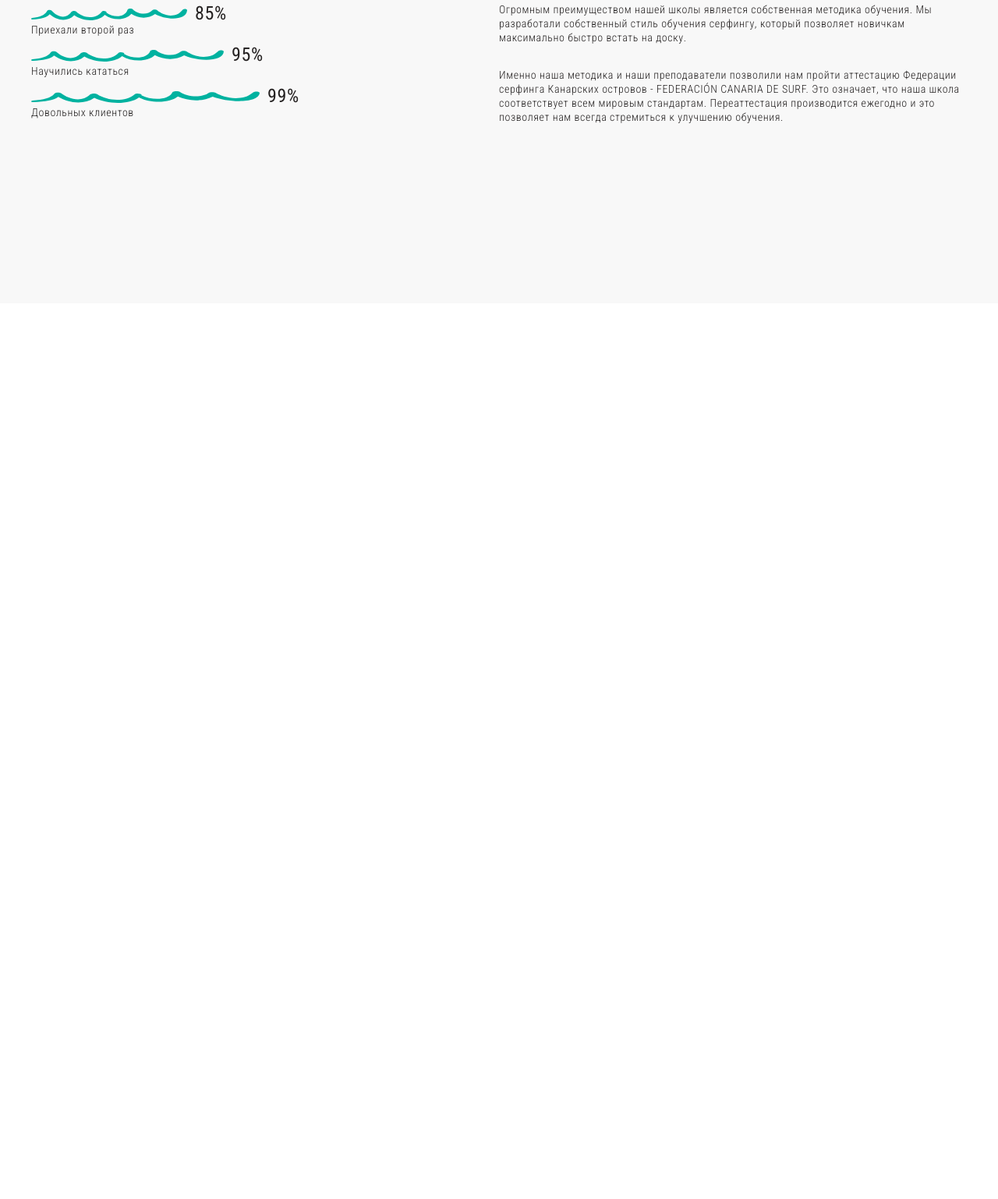
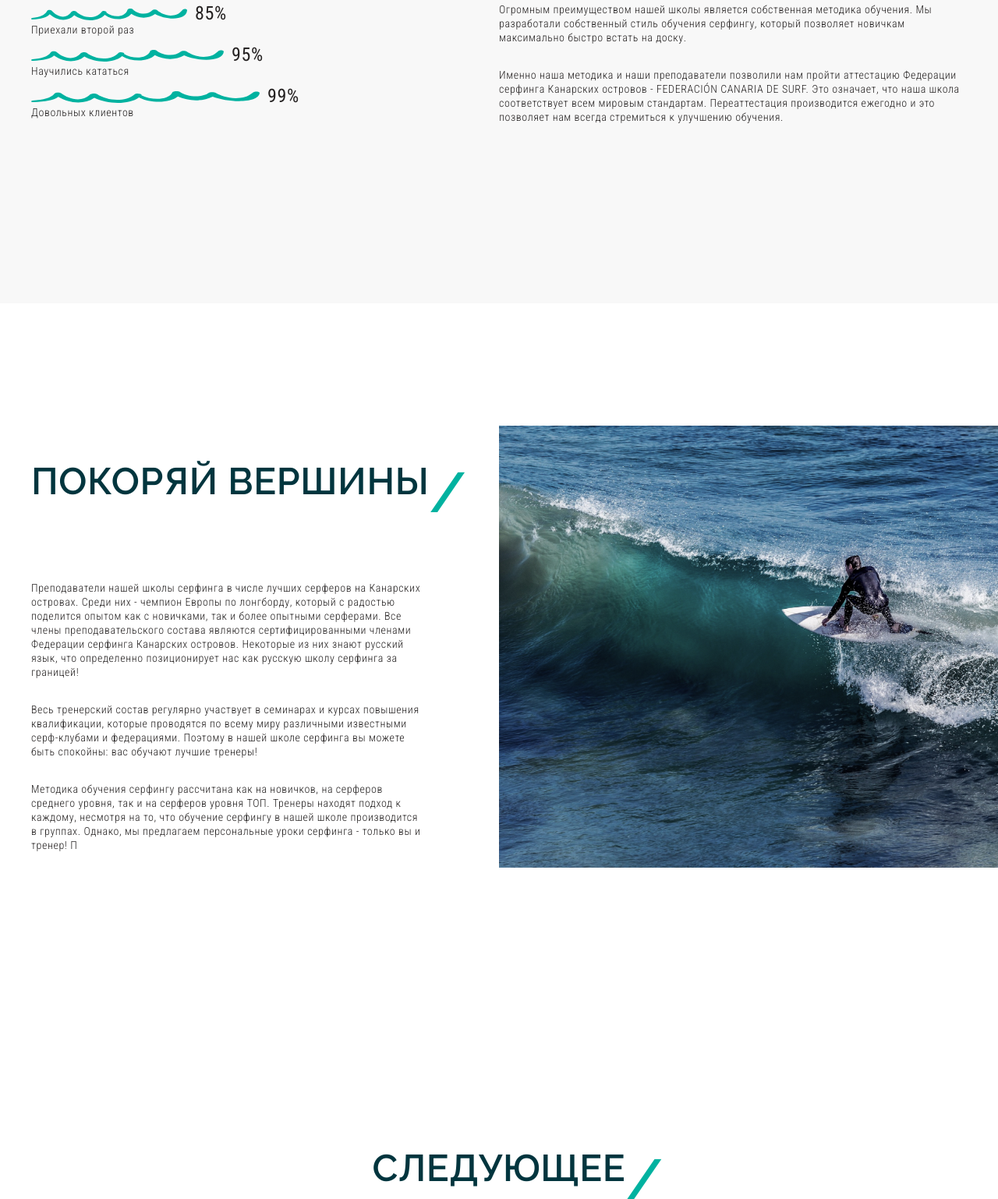
Before and after one commit to Sergey120187/Wawe, a plain HTML site: page index.html in a window 1280 px wide. Shown: the part 2371-3909 px from the top of the page at 78% size. Before the commit the page ends 2760 px from the top, so only its background shows below. Drawn offline with nearby package versions, Linux system fonts and the light colour scheme.

Commit message:
add Study

```diff
--- a/css/style.css
+++ b/css/style.css
@@ -306,3 +306,25 @@ body {
   margin-bottom: 30px;
   max-width: 600px;
 }
+
+/* Study */
+
+.study {
+  background: url(../images/serfing.jpg) no-repeat right;
+  background-size: 50%;
+  margin-bottom: 200px;
+}
+
+.study__inner {
+  padding: 200px 0 147px;
+  max-width: 50%;
+}
+
+.study .title {
+  text-align: left;
+}
+
+.study__text p {
+  max-width: 507px;
+  margin-bottom: 30px;
+}
--- a/index.html
+++ b/index.html
@@ -1,13 +1,17 @@
 <!DOCTYPE html>
 <html lang="ru">
+
 <head>
   <meta charset="UTF-8">
   <meta http-equiv="X-UA-Compatible" content="IE=edge">
   <meta name="viewport" content="width=device-width, initial-scale=1.0">
   <title>Wawe</title>
-  <link href="https://fonts.googleapis.com/css2?family=Raleway:wght@600;700&family=Roboto+Condensed:ital,wght@0,300;0,400;1,400&display=swap" rel="stylesheet">
+  <link
+    href="https://fonts.googleapis.com/css2?family=Raleway:wght@600;700&family=Roboto+Condensed:ital,wght@0,300;0,400;1,400&display=swap"
+    rel="stylesheet">
   <link rel="stylesheet" href="css/style.css">
 </head>
+
 <body>
   <header class="header">
     <div class="container">
@@ -131,8 +135,40 @@
   </div>
   </section>
 
+  <section class="study">
+    <div class="container">
+      <div class="study__inner">
+        <h2 class="title">Покоряй вершины</h2>
+        <div class="study__text">
+          <p>
+            Преподаватели нашей школы серфинга в числе лучших серферов на Канарских островах. Среди них - чемпион Европы
+            по лонгборду, который с радостью поделится опытом как с новичками, так и более опытными серферами.
+            Все члены преподавательского состава являются сертифицированными членами Федерации серфинга Канарских
+            островов. Некоторые из них знают русский язык, что определенно позиционирует нас как русскую школу серфинга
+            за
+            границей!
+          </p>
+          <p>
+            Весь тренерский состав регулярно участвует в семинарах и курсах повышения квалификации, которые проводятся
+            по
+            всему миру различными известными серф-клубами и федерациями. Поэтому в нашей школе серфинга вы можете быть
+            спокойны: вас обучают лучшие тренеры!
+          </p>
+          <p>
+            Методика обучения серфингу рассчитана как на новичков, на серферов среднего уровня, так и на серферов уровня
+            ТОП. Тренеры находят подход к каждому, несмотря на то, что обучение серфингу в нашей школе производится в
+            группах. Однако, мы предлагаем персональные уроки серфинга - только вы и тренер! П
+          </p>
+        </div>
+      </div>
+    </div>
+  </section>
 
- <script src="https://ajax.googleapis.com/ajax/libs/jquery/3.6.0/jquery.min.js"></script>
+  <h2 class="title">Cледующее</h2>
+
+
+  <script src="https://ajax.googleapis.com/ajax/libs/jquery/3.6.0/jquery.min.js"></script>
   <script src="js/main.js"></script>
 </body>
+
 </html>
```
Also changed, not shown: images/serfing.jpg (added).
